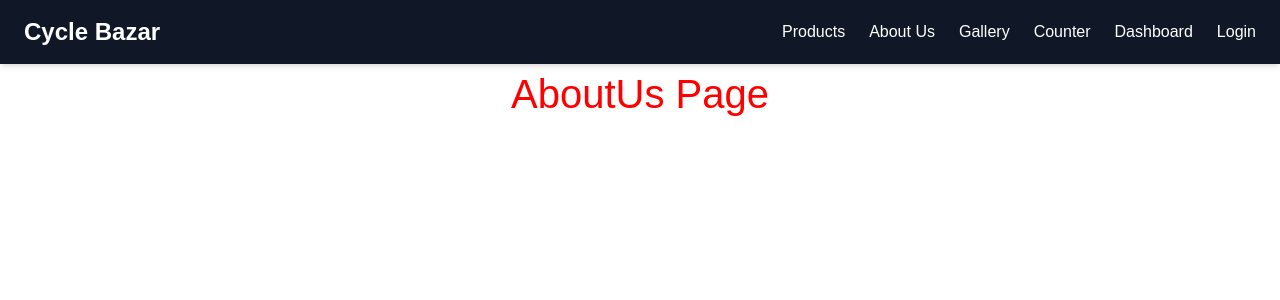
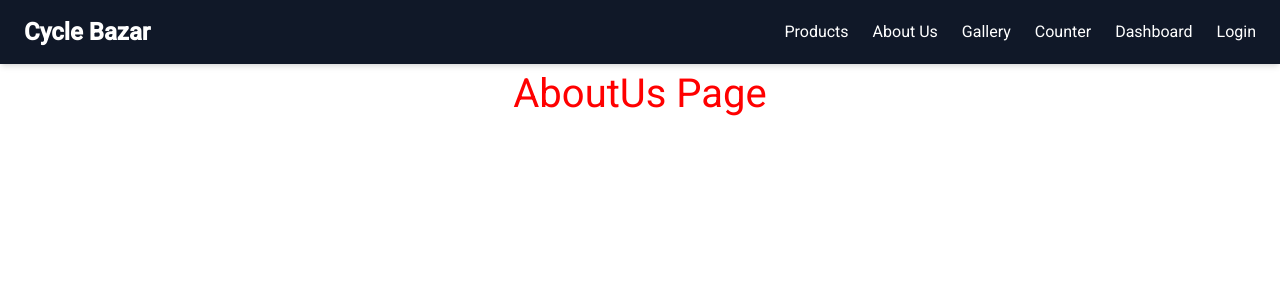
Before and after one commit to jmjubaer/recap-next-core-concept, a Next.js app: page /about-us in a window 1280 px wide. Shown: the top 300 px of the page. Built offline with nearby package versions, Linux system fonts and the light colour scheme.

Commit message:
learn use font and dynamic meta data

```diff
--- a/src/app/(CommonLayout)/about-us/page.js
+++ b/src/app/(CommonLayout)/about-us/page.js
@@ -1,5 +1,8 @@
 import styles from "./About.module.css";
 
+export const metadata = {
+    title: "About us",
+};
 const AboutUsPage = () => {
     return <div className={styles.text_style}>AboutUs Page</div>;
 };
--- a/src/app/(CommonLayout)/gallery/page.js
+++ b/src/app/(CommonLayout)/gallery/page.js
@@ -1,3 +1,4 @@
+/* eslint-disable @next/next/no-img-element */
 import Image from "next/image";
 import image from "@/assets/cartimage.avif";
 
--- a/src/app/(CommonLayout)/products/page.js
+++ b/src/app/(CommonLayout)/products/page.js
@@ -1,5 +1,7 @@
 import styles from './Product.module.css';
-
+export const metadata = {
+    title: "Product",
+};
 const ProductsPage = () => {
     return (
         <div className={styles.text_style}>
--- a/src/app/layout.js
+++ b/src/app/layout.js
@@ -1,28 +1,22 @@
-import { Geist, Geist_Mono } from "next/font/google";
+import { Roboto } from "next/font/google";
 import "./globals.css";
 import Navbar from "@/components/shere/Navbar";
 
-const geistSans = Geist({
-    variable: "--font-geist-sans",
+const roboto = Roboto({
+    weight: ["400", "500"],
     subsets: ["latin"],
-});
-
-const geistMono = Geist_Mono({
-    variable: "--font-geist-mono",
-    subsets: ["latin"],
+    display: "swap",
 });
 
 export const metadata = {
-    title: "Create Next App",
+    title: "Recap nextjs core concepts",
     description: "Generated by create next app",
 };
 
 export default function RootLayout({ children }) {
     return (
         <html lang='en'>
-            <body>
-                {children}
-            </body>
+            <body className={roboto.className}>{children}</body>
         </html>
     );
 }
```
